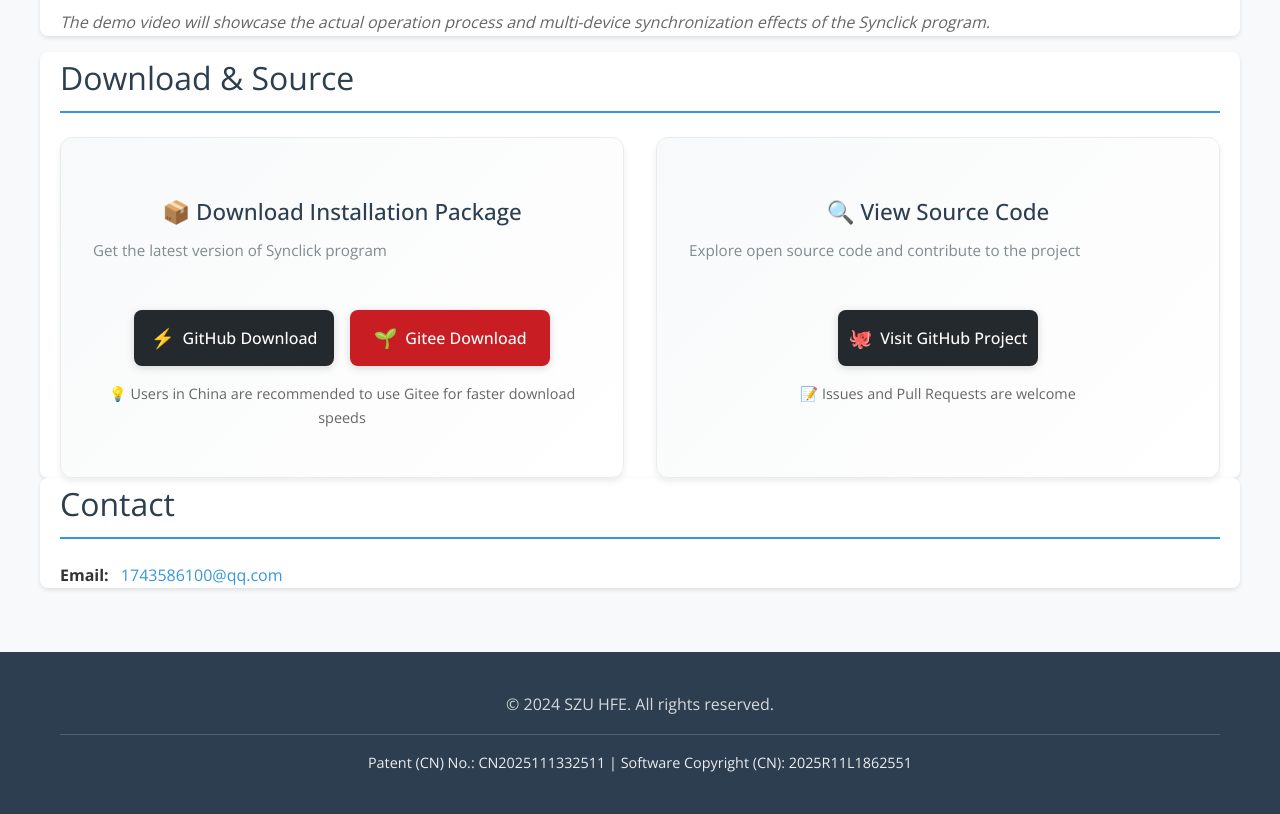
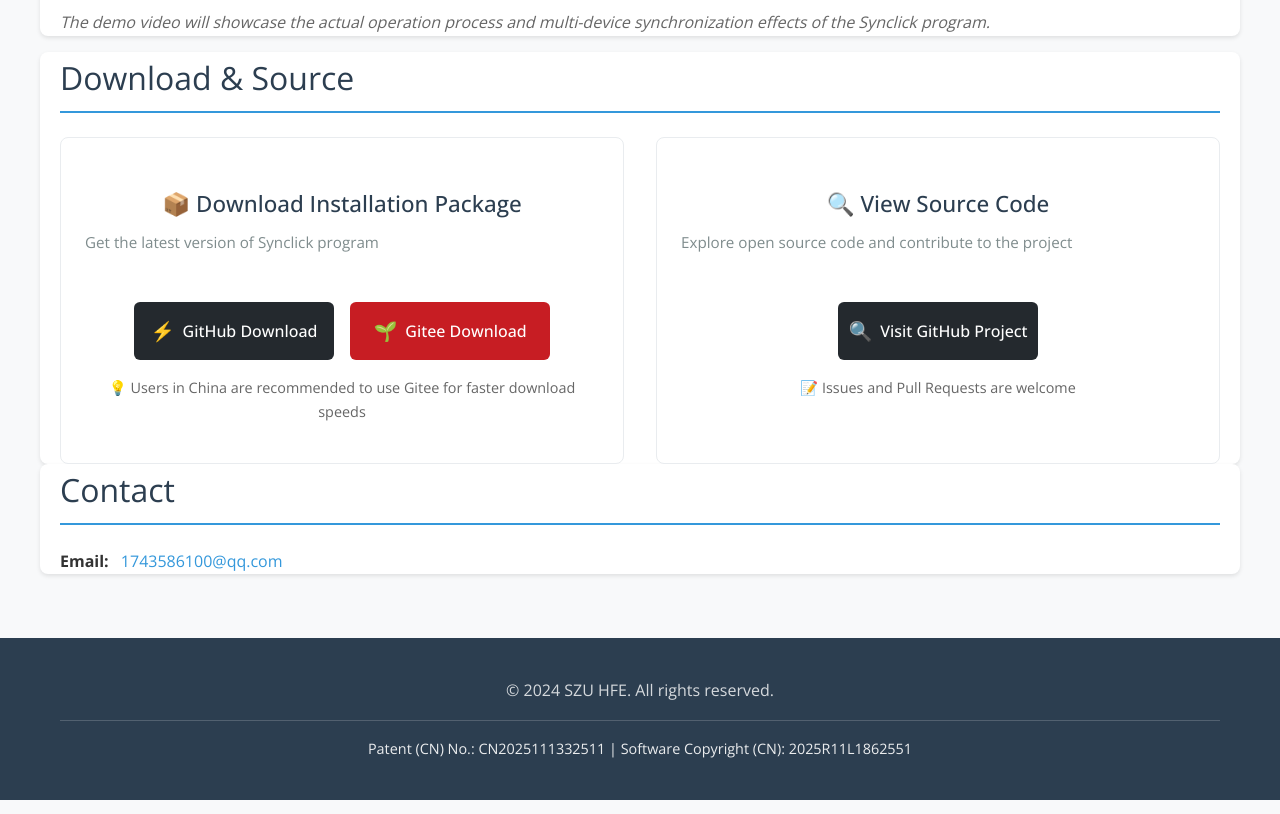
Before and after one commit to yuelsun/synclick-website, a plain HTML site: page index.html in a window 1280 px wide. Shown: the part 1220-2034 px from the top of the page. Drawn offline with nearby package versions, Linux system fonts and the light colour scheme.

Commit message:
update css

```diff
--- a/index.html
+++ b/index.html
@@ -76,7 +76,7 @@
                     </div>
                     <div class="source-button-container">
                         <a href="https://github.com/yuelsun/synclick" target="_blank" class="source-btn">
-                            <span class="btn-icon">🐙</span>
+                            <span class="btn-icon">🔍</span>
                             <span class="btn-text">Visit GitHub Project</span>
                         </a>
                     </div>
--- a/styles.css
+++ b/styles.css
@@ -211,37 +211,12 @@
 }
 
 .download-card {
-    background: linear-gradient(135deg, #f8f9fa 0%, #ffffff 100%);
+    background: #ffffff;
     border: 1px solid #e9ecef;
-    border-radius: 12px;
-    padding: 2rem;
-    box-shadow: 0 4px 6px rgba(0, 0, 0, 0.07);
-    transition: all 0.3s ease;
+    border-radius: 8px;
+    padding: 1.5rem;
     display: flex;
     flex-direction: column;
-    position: relative;
-    overflow: hidden;
-}
-
-.download-card::before {
-    content: '';
-    position: absolute;
-    top: 0;
-    left: 0;
-    right: 0;
-    height: 4px;
-    background: linear-gradient(90deg, #3498db, #2ecc71);
-    transform: scaleX(0);
-    transition: transform 0.3s ease;
-}
-
-.download-card:hover::before {
-    transform: scaleX(1);
-}
-
-.download-card:hover {
-    transform: translateY(-4px);
-    box-shadow: 0 8px 25px rgba(0, 0, 0, 0.1);
 }
 
 .card-header {
@@ -269,14 +244,13 @@
     text-decoration: none;
     border-radius: 6px;
     margin-top: 1rem;
-    transition: all 0.3s ease;
+    transition: background-color 0.2s ease;
     font-weight: 500;
+    border: 1px solid transparent;
 }
 
 .github-link:hover {
     background-color: #0366d6;
-    transform: translateY(-2px);
-    box-shadow: 0 4px 12px rgba(0, 0, 0, 0.15);
 }
 
 .github-icon {
@@ -299,16 +273,15 @@
     gap: 0.5rem;
     padding: 0.8rem 1.5rem;
     text-decoration: none;
-    border-radius: 8px;
+    border-radius: 6px;
     font-size: 1rem;
     font-weight: 500;
-    transition: all 0.3s ease;
-    box-shadow: 0 2px 8px rgba(0, 0, 0, 0.15);
+    transition: background-color 0.2s ease;
     width: 200px;
     justify-content: center;
     min-height: 48px;
-    /* 设置最小高度确保一致性 */
     box-sizing: border-box;
+    border: 1px solid transparent;
 }
 
 .github-btn {
@@ -318,8 +291,6 @@
 
 .github-btn:hover {
     background-color: #0366d6;
-    transform: translateY(-2px);
-    box-shadow: 0 4px 8px rgba(0, 0, 0, 0.2);
 }
 
 .gitee-btn {
@@ -329,8 +300,6 @@
 
 .gitee-btn:hover {
     background-color: #a0171c;
-    transform: translateY(-2px);
-    box-shadow: 0 4px 8px rgba(0, 0, 0, 0.2);
 }
 
 .btn-icon {
@@ -350,18 +319,18 @@
     gap: 0.5rem;
     padding: 0.8rem 1.5rem;
     text-decoration: none;
-    border-radius: 8px;
+    border-radius: 6px;
     font-size: 1rem;
     font-weight: 500;
     background-color: #24292e;
     color: white;
-    transition: all 0.3s ease;
-    box-shadow: 0 2px 8px rgba(0, 0, 0, 0.15);
+    transition: background-color 0.2s ease;
     width: 200px;
     justify-content: center;
     min-height: 48px;
     box-sizing: border-box;
     height: auto;
+    border: 1px solid transparent;
 }
 
 .source-button-container {
@@ -372,8 +341,6 @@
 
 .source-btn:hover {
     background-color: #0366d6;
-    transform: translateY(-2px);
-    box-shadow: 0 4px 8px rgba(0, 0, 0, 0.2);
 }
 
 .download-note {
```
